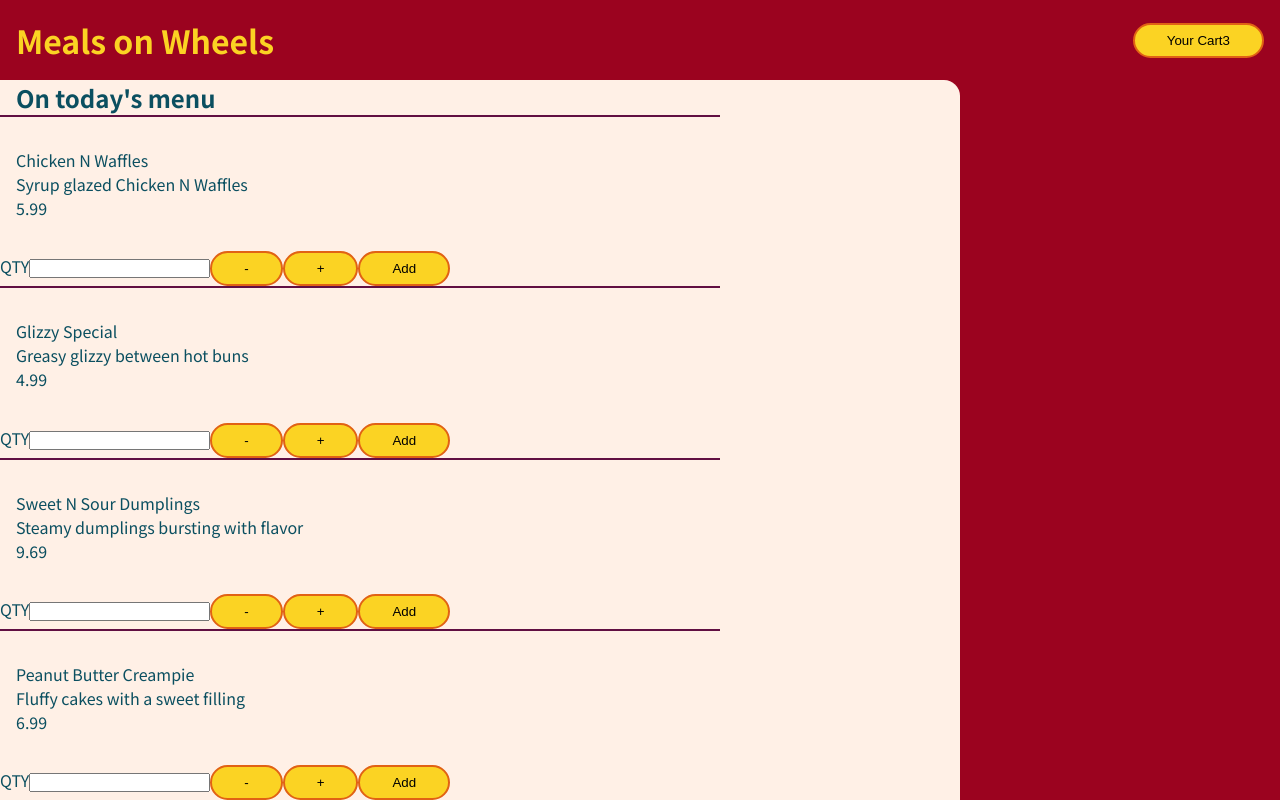
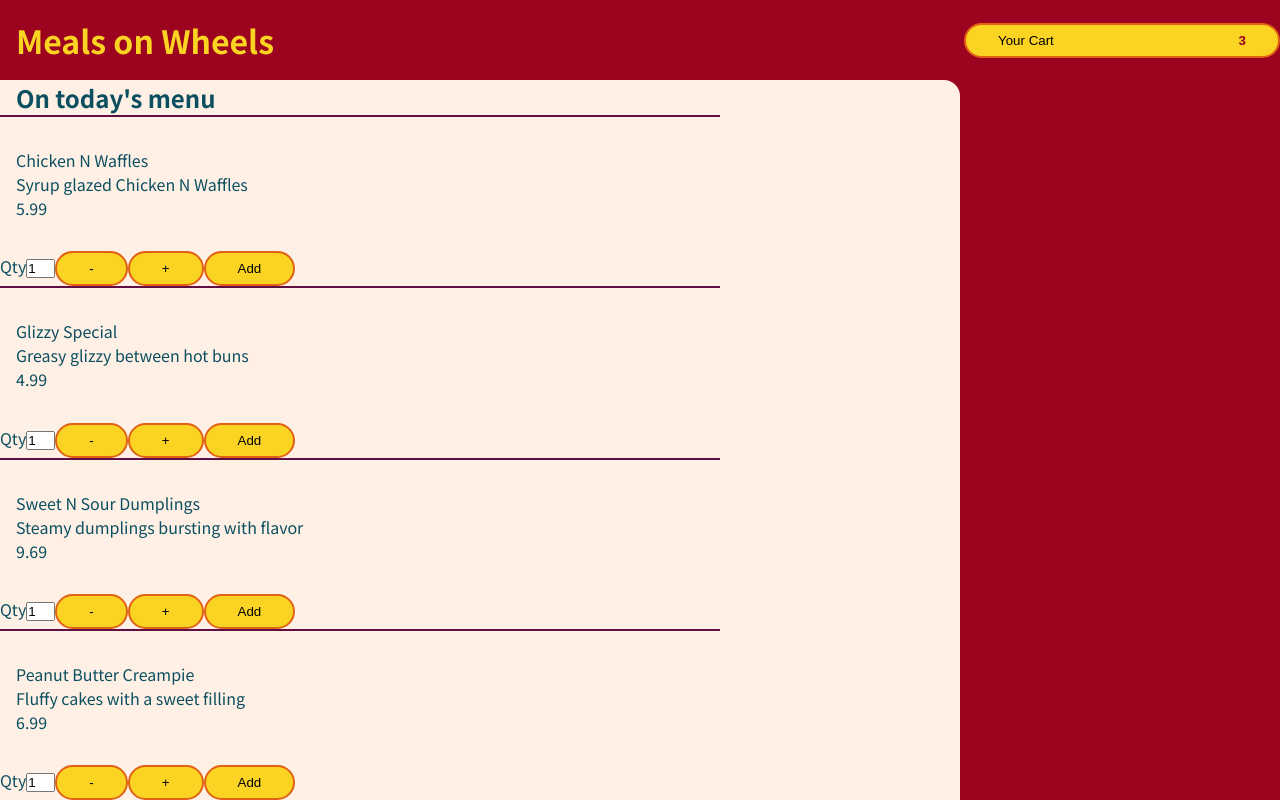
Before and after one commit to allanlalangan/meals-on-wheels, a React (Create React App) app: page / in a window 1280 px wide. Built offline with nearby package versions, Linux system fonts and the light colour scheme.

Commit message:
update mealQty inputs. update cartBtn styles

```diff
--- a/src/components/Layout/Header/Header.module.css
+++ b/src/components/Layout/Header/Header.module.css
@@ -5,5 +5,5 @@
   justify-content: space-between;
 
   height: 10vh;
-  padding: 0 1rem;
+  padding-left: 1rem;
 }
--- a/src/components/Layout/Header/ShowCartButton.js
+++ b/src/components/Layout/Header/ShowCartButton.js
@@ -1,12 +1,13 @@
 import React, { useContext } from 'react'
 import CartContext from '../../store/cartContext'
+import styles from './ShowCartButton.module.css'
 
 const ShowCartButton = props => {
   const cartContext = useContext(CartContext)
   return (
-    <button onClick={props.onClick}>
-      <span>Your Cart</span>
-      <span>3</span>
+    <button className={styles['cart-btn']} onClick={props.onClick}>
+      <span className={styles['btn-info']}>Your Cart</span>
+      <span className={styles['cart-qty']}>3</span>
     </button>
   )
 }
--- a/src/components/Layout/Header/ShowCartButton.module.css
+++ b/src/components/Layout/Header/ShowCartButton.module.css
@@ -0,0 +1,11 @@
+.cart-btn {
+  width: 25%;
+  display: flex;
+  justify-content: space-between;
+}
+
+.cart-qty {
+  display: inline-block;
+  color: var(--prim-color);
+  font-weight: 700;
+}
--- a/src/components/Menu/MealForm.js
+++ b/src/components/Menu/MealForm.js
@@ -13,8 +13,16 @@ const MealForm = props => {
   return (
     <div>
       <form onSubmit={handleAddMeals}>
-        <label htmlFor={props.key}>QTY</label>
-        <input className={styles.input} id={props.key} type='number' />
+        <label htmlFor='quantity'>Qty</label>
+        <input
+          className={styles.input}
+          id='quantity'
+          type='number'
+          step='1'
+          min='1'
+          max='5'
+          defaultValue='1'
+        />
         <Button type='button'>-</Button>
         <Button type='button'>+</Button>
         <Button type='submit'>Add</Button>
```
